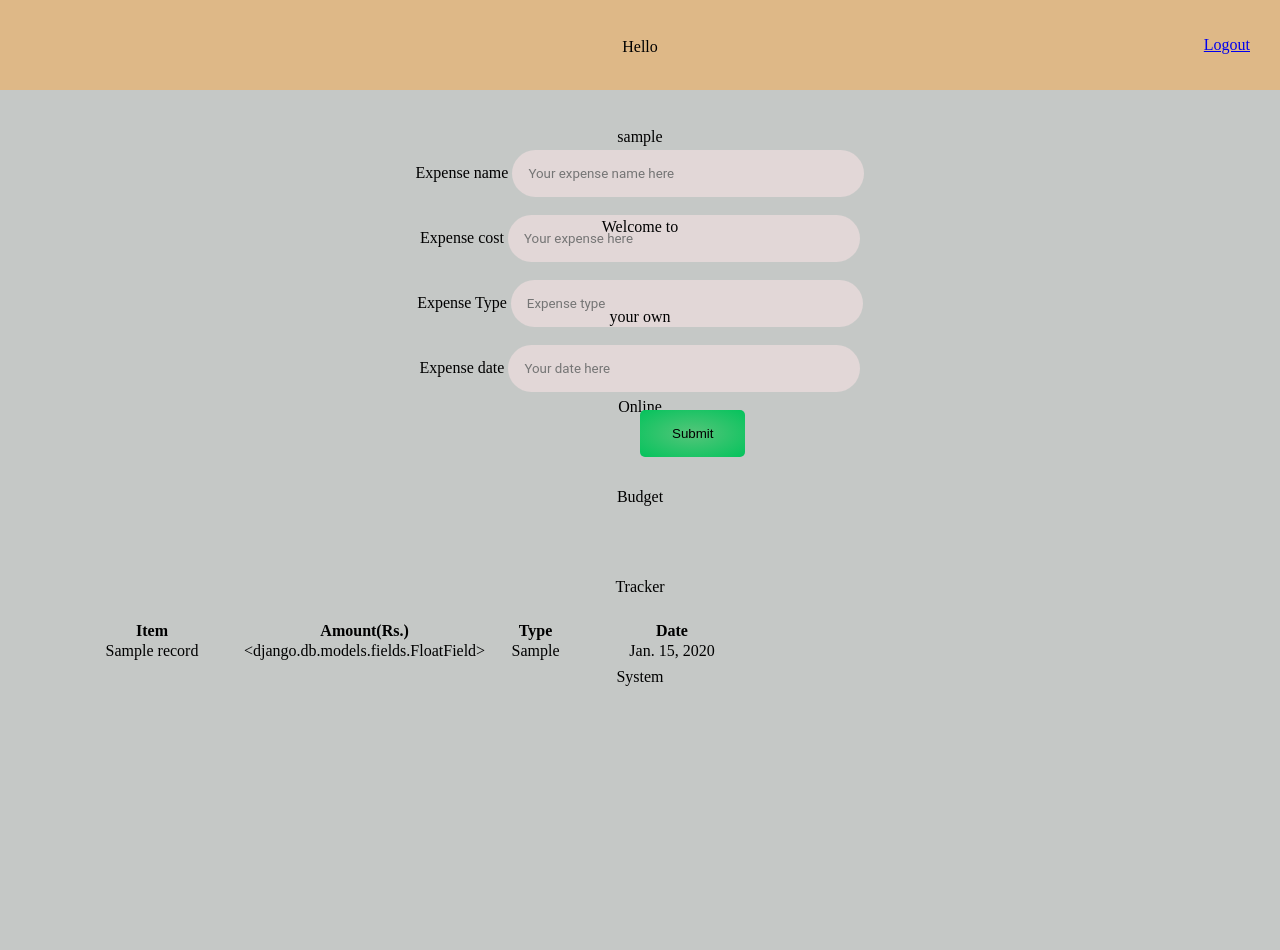
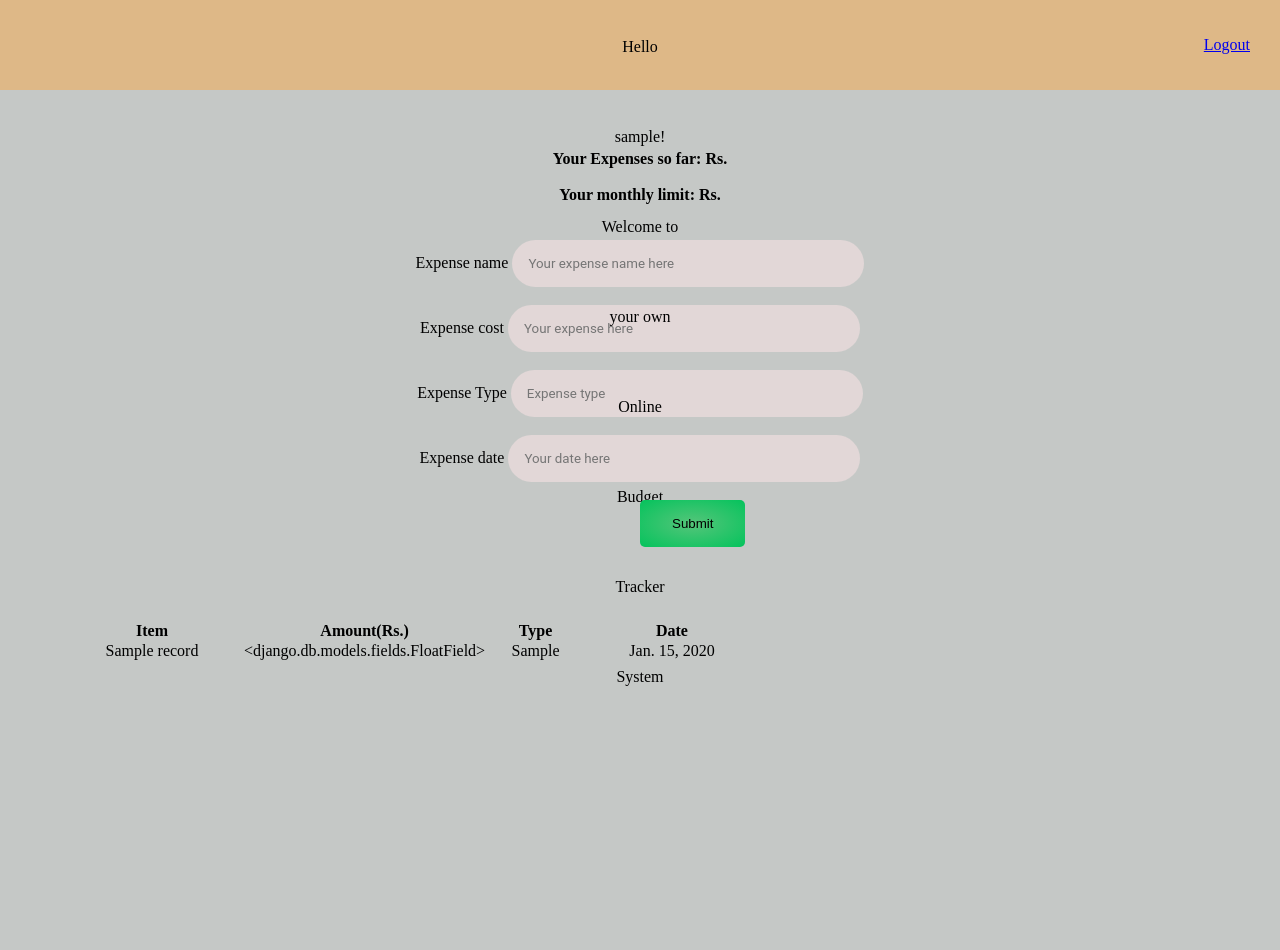
Before and after one commit to TeamDDev/Outlayer, a Django app: a page that uses outlayer/tracker/templates/home/home.html in a window 1280 px wide. Shown: the top 950 px of the page. Run offline with Django 3.2, Linux system fonts and the light colour scheme; a user stored in the database is signed in; tables that the repository leaves empty hold one stand-in row (values such as "Sample post"); some libraries are stand-ins or nearby versions.

Commit message:
bugs fixed

```diff
--- a/outlayer/tracker/templates/home/home.html
+++ b/outlayer/tracker/templates/home/home.html
@@ -19,7 +19,8 @@
             <div>
                 <div class = "outlayer-nav">
                 <div id="nav-hello">
-                    Hello {{ user }} Welcome to your own Online Budget Tracker System
+                    Hello {{ user }}! Welcome to your own Online Budget Tracker System
+                    <br>
                 </div>
                 <div id="nav-logout">
                     <a href = '{% url "logout" %}'>Logout</a>
@@ -29,6 +30,11 @@
         </nav>
         <div class="outlayer-form">
             <div class="column-2">
+                <h4>Your Expenses so far: Rs. <span>{{ budget.expenses_SoFar|floatformat:"-2" }}</span></h4>
+                    <br>
+                 <h4> Your monthly limit: Rs. <span>{{ budget.monthly_limit|floatformat:"-2" }}</span> </h4>
+                    <br>
+                    <br>
             <form id="out-input" action='{% url "add_item" %}' method='post'>
                 {% csrf_token %}
                 <div class="form_group">
```
